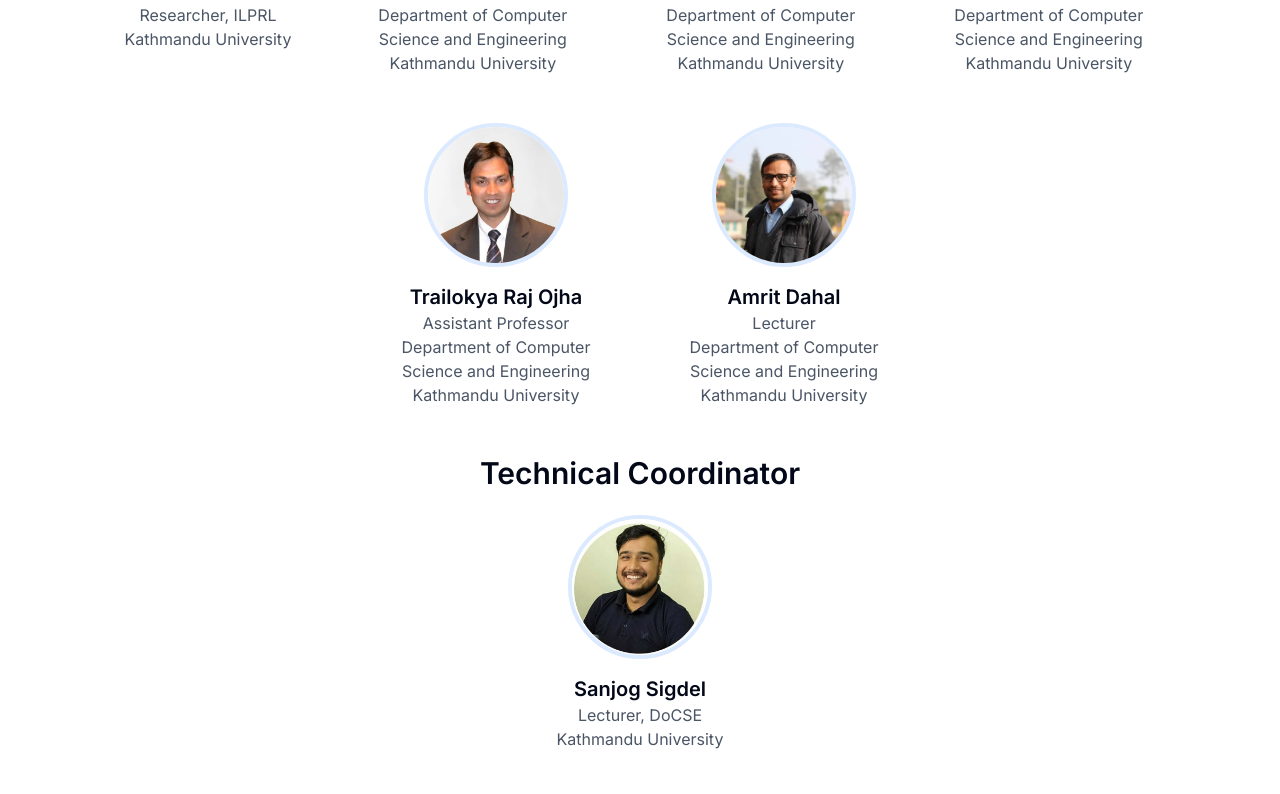
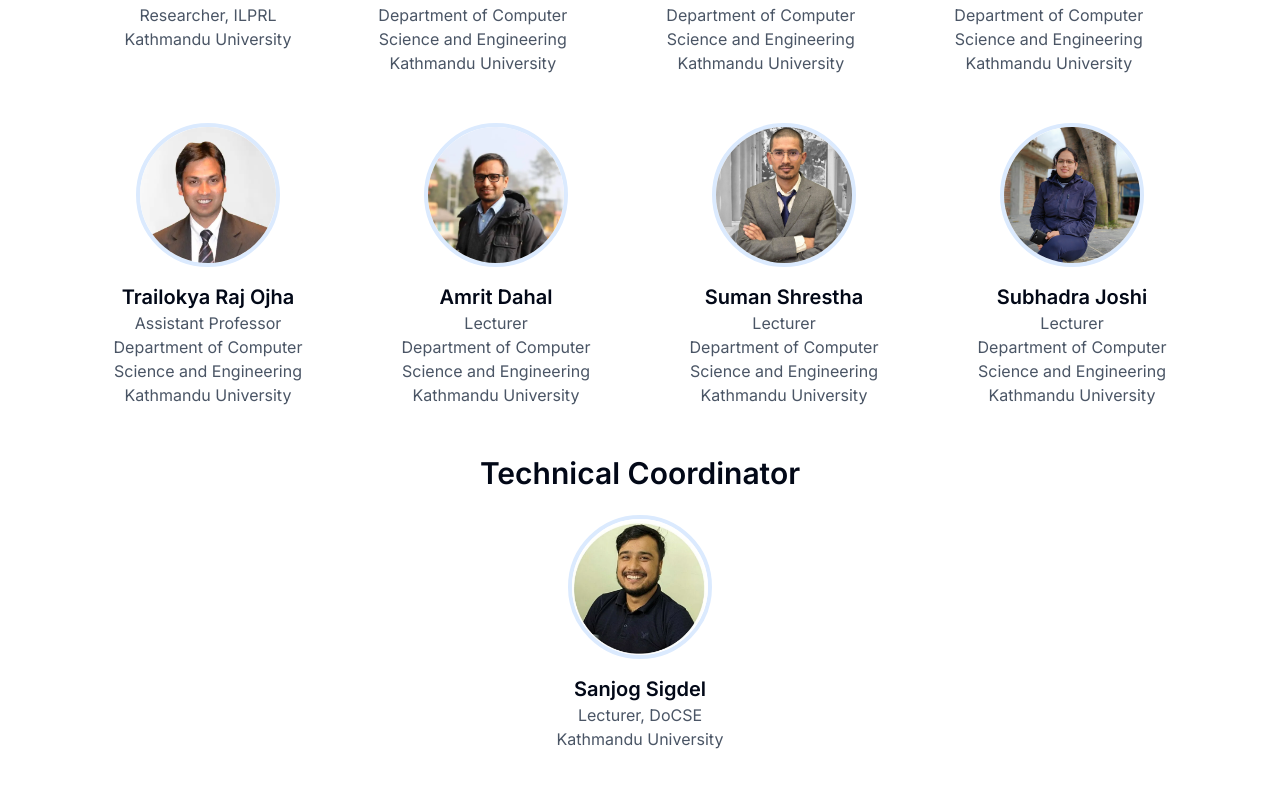
Before and after one commit to kucc1997/ncci-website, a Next.js app: page /committee in a window 1280 px wide. Shown: the part 2446-3240 px from the top of the page. Built offline with nearby package versions, Linux system fonts and the light colour scheme; no server answers.

Commit message:
Sushil sir, Nabin sir, Trilok sir, Amrit sir

```diff
--- a/src/app/committee/page.tsx
+++ b/src/app/committee/page.tsx
@@ -278,6 +278,36 @@ export default function CommitteePage() {
 								/>
 							</div>
 							<h3 className="text-xl font-semibold">Amrit Dahal</h3>
+							<p className="text-gray-600">Lecturer</p>
+							<p className="text-gray-600 max-w-60">Department of Computer Science and Engineering</p>
+							<p className="text-gray-600">Kathmandu University</p>
+						</div>
+						<div className="text-center sm:max-w-xs">
+							<div className="relative w-36 h-36 mx-auto mb-4 rounded-full overflow-hidden border-4 border-blue-100">
+								<Image
+									src="/oc/SumanShrestha.webp"
+									alt="Suman Shrestha"
+									fill
+									className="object-cover"
+									style={{ objectPosition: 'top' }}
+								/>
+							</div>
+							<h3 className="text-xl font-semibold">Suman Shrestha</h3>
+							<p className="text-gray-600">Lecturer</p>
+							<p className="text-gray-600 max-w-60">Department of Computer Science and Engineering</p>
+							<p className="text-gray-600">Kathmandu University</p>
+						</div>
+						<div className="text-center sm:max-w-xs">
+							<div className="relative w-36 h-36 mx-auto mb-4 rounded-full overflow-hidden border-4 border-blue-100">
+								<Image
+									src="/oc/SubhadraJoshi.webp"
+									alt="Subhadra Joshi"
+									fill
+									className="object-cover"
+									style={{ objectPosition: 'top' }}
+								/>
+							</div>
+							<h3 className="text-xl font-semibold">Subhadra Joshi</h3>
 							<p className="text-gray-600">Lecturer</p>
 							<p className="text-gray-600 max-w-60">Department of Computer Science and Engineering</p>
 							<p className="text-gray-600">Kathmandu University</p>
```
Also changed, not shown: public/oc/SubhadraJoshi.webp (added), public/oc/SumanShrestha.webp (added).
